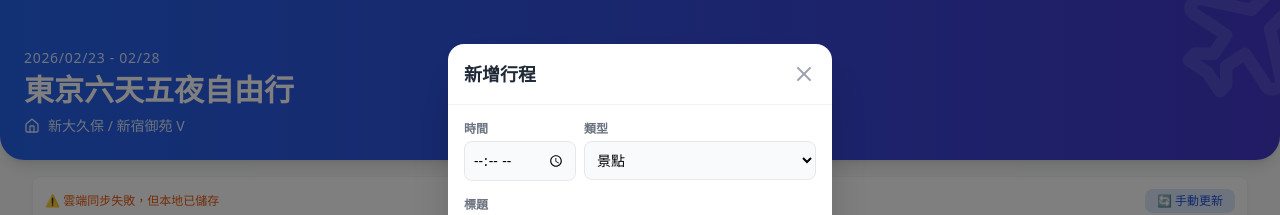
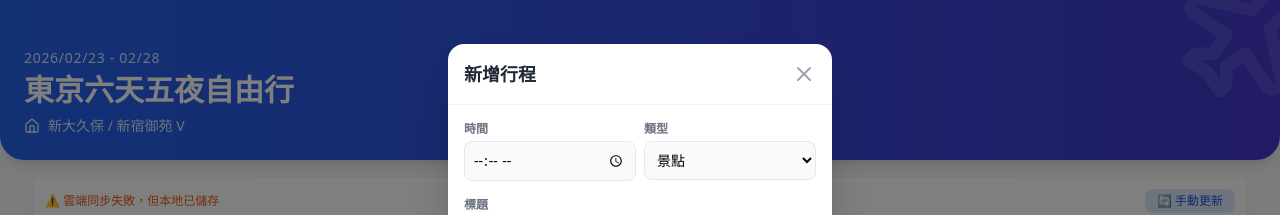
Before and after one commit to ZUIHUI/trip-planner, a React (Vite) app: page / in a window 1280 px wide. Both pictures are taken after a click on the button "新增". Shown: the top 215 px of the page. Built offline with nearby package versions, Linux system fonts and the light colour scheme; no server answers; the database is empty.

Commit message:
feat: 調整 EditEventForm 組件的佈局，將欄位數量從三列改為兩列，改善使用者介面

```diff
--- a/src/components/EditEventForm.jsx
+++ b/src/components/EditEventForm.jsx
@@ -26,12 +26,12 @@ const EditEventForm = ({ event, onSave, onCancel }) => {
 
   return (
     <div className="space-y-4">
-      <div className="grid grid-cols-3 gap-2">
-        <div className="col-span-1">
+      <div className="grid grid-cols-2 gap-2">
+        <div>
           <label className="text-xs text-gray-500 font-bold block mb-1">時間</label>
           <input type="time" name="time" value={formData.time} onChange={handleChange} className="w-full bg-gray-50 border border-gray-200 rounded-lg p-2 text-sm focus:outline-blue-500" />
         </div>
-        <div className="col-span-2">
+        <div>
           <label className="text-xs text-gray-500 font-bold block mb-1">類型</label>
           <select name="type" value={formData.type} onChange={handleChange} className="w-full bg-gray-50 border border-gray-200 rounded-lg p-2 text-sm focus:outline-blue-500">
             <option value="sightseeing">景點</option>
```
